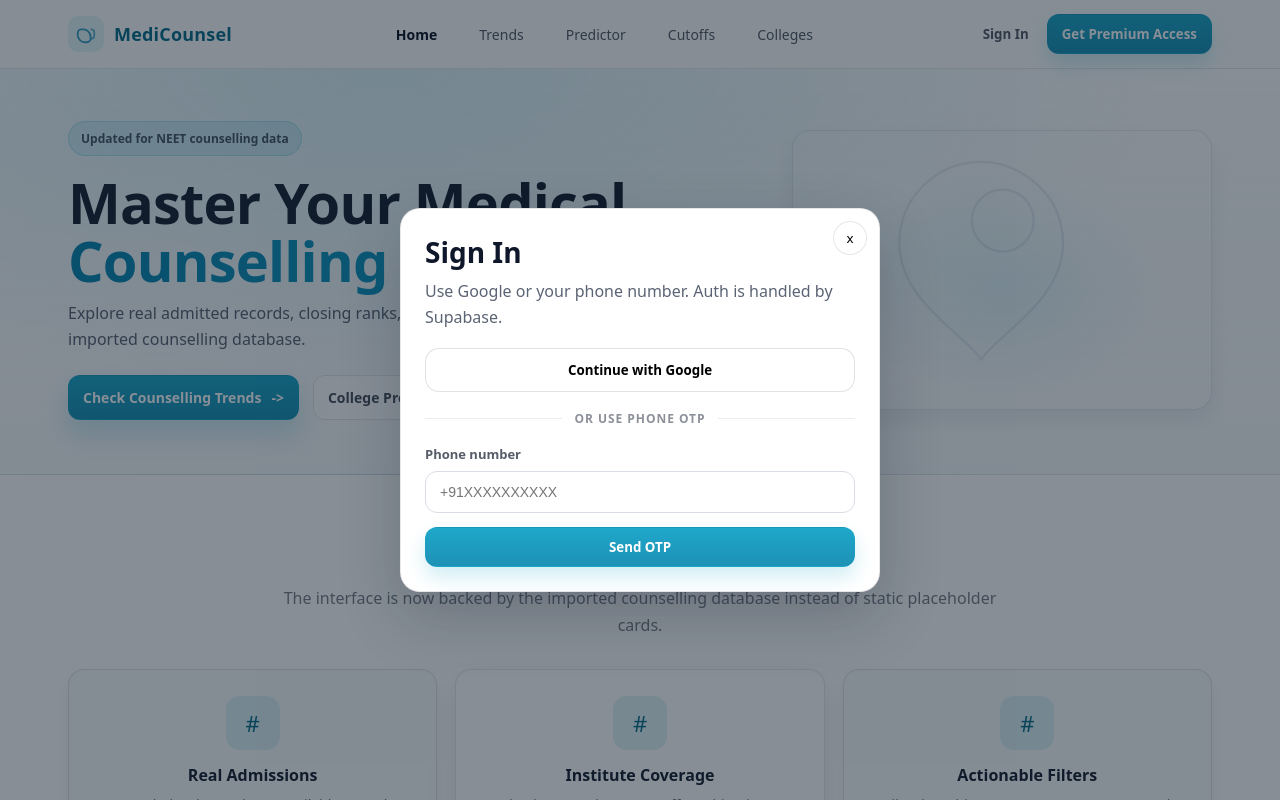
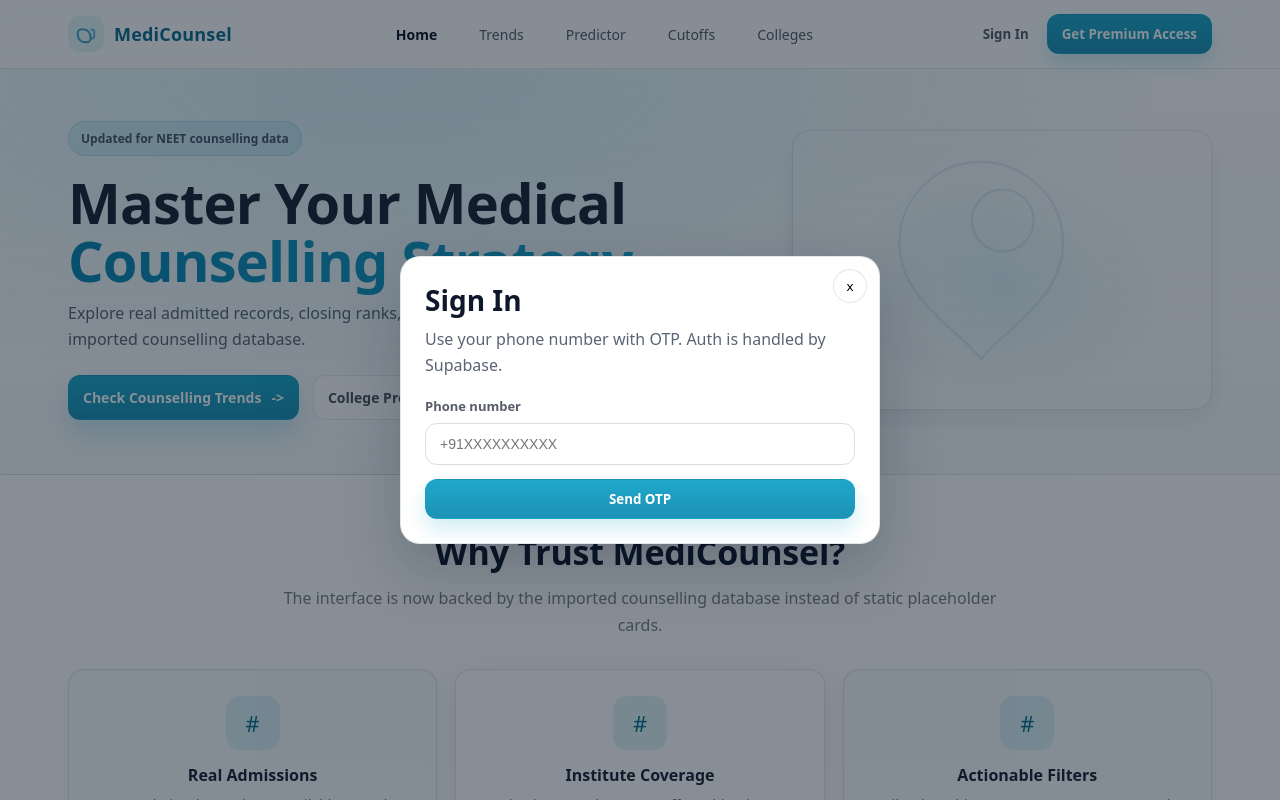
Before and after one commit to kpal2/Medico-Counselling, a React (Vite) app: page / in a window 1280 px wide. Both pictures are taken after a click on the button "Sign In". Shown: the top 800 px of the page. Built offline with nearby package versions, Linux system fonts and the light colour scheme; no server answers.

Commit message:
Removing google auth

```diff
--- a/src/components/AuthModal.jsx
+++ b/src/components/AuthModal.jsx
@@ -1,4 +1,4 @@
-import { useMemo, useState } from "react";
+import { useState } from "react";
 import { useAuth } from "../hooks/auth-context";
 
 const AuthModal = ({ isOpen, onClose }) => {
@@ -10,32 +10,9 @@
   const [message, setMessage] = useState("");
   const [error, setError] = useState("");
 
-  const redirectTo = useMemo(() => window.location.origin, []);
-
   if (!isOpen) {
     return null;
   }
-
-  const handleGoogleSignIn = async () => {
-    if (!supabase) {
-      return;
-    }
-
-    setSubmitting(true);
-    setError("");
-
-    const { error: authError } = await supabase.auth.signInWithOAuth({
-      provider: "google",
-      options: {
-        redirectTo,
-      },
-    });
-
-    if (authError) {
-      setError(authError.message);
-      setSubmitting(false);
-    }
-  };
 
   const handleSendOtp = async (event) => {
     event.preventDefault();
@@ -100,7 +77,7 @@
 
         <div className="authHeader">
           <h2 id="signin-title">Sign In</h2>
-          <p>Use Google or your phone number. Auth is handled by Supabase.</p>
+          <p>Use your phone number with OTP. Auth is handled by Supabase.</p>
         </div>
 
         {!isConfigured && (
@@ -111,14 +88,6 @@
 
         {isConfigured && (
           <>
-            <button className="authGoogleBtn" type="button" onClick={handleGoogleSignIn} disabled={submitting}>
-              Continue with Google
-            </button>
-
-            <div className="authDivider">
-              <span>or use phone OTP</span>
-            </div>
-
             {step === "phone" ? (
               <form onSubmit={handleSendOtp} className="authForm">
                 <label className="filterLabel">
--- a/src/index.css
+++ b/src/index.css
@@ -1098,36 +1098,6 @@
   line-height: 1.6;
 }
 
-.authGoogleBtn{
-  width: 100%;
-  border: 1px solid rgba(15,23,42,0.12);
-  background: #fff;
-  border-radius: 14px;
-  padding: 12px 14px;
-  font-weight: 800;
-  cursor: pointer;
-}
-
-.authDivider{
-  display: flex;
-  align-items: center;
-  gap: 12px;
-  margin: 18px 0;
-  color: rgba(15,23,42,0.48);
-  font-size: 12px;
-  font-weight: 800;
-  text-transform: uppercase;
-  letter-spacing: 0.08em;
-}
-
-.authDivider::before,
-.authDivider::after{
-  content: "";
-  flex: 1;
-  height: 1px;
-  background: rgba(15,23,42,0.08);
-}
-
 .authForm{
   display: flex;
   flex-direction: column;
```
Also changed, not shown: 1 other file (tests, documents, lock files or other folders).
